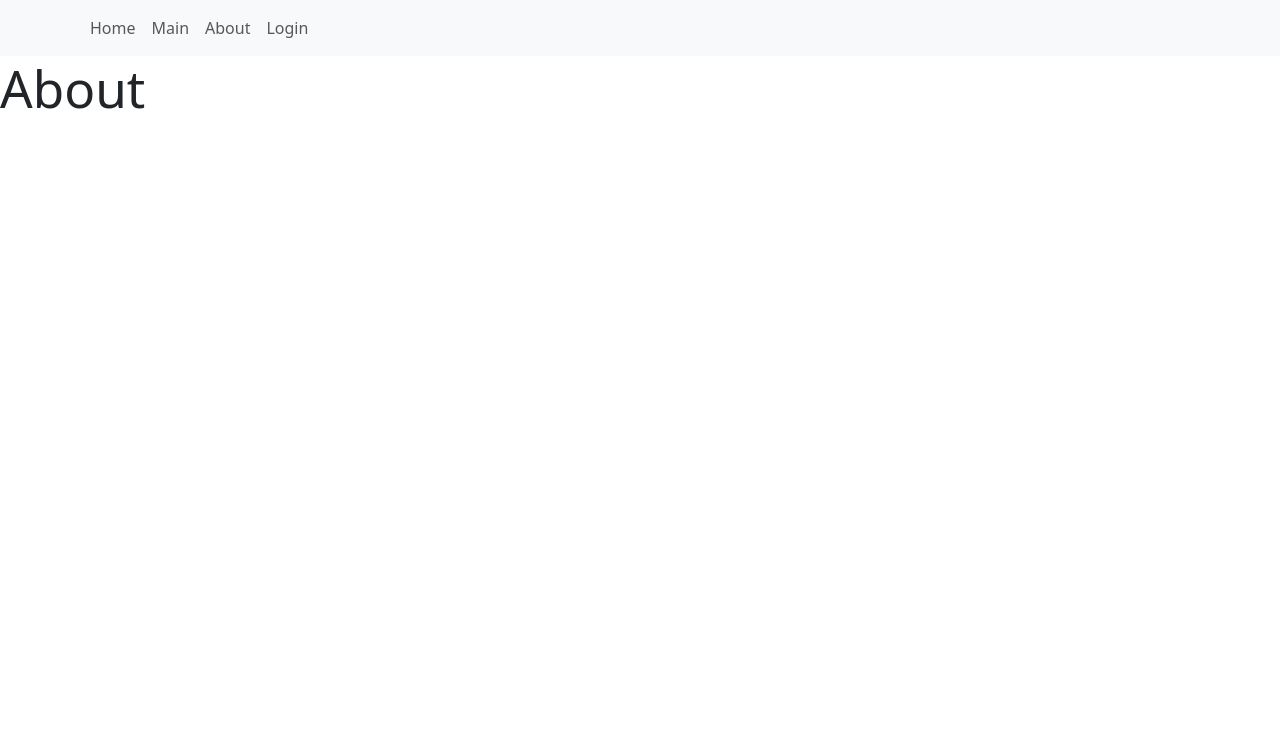
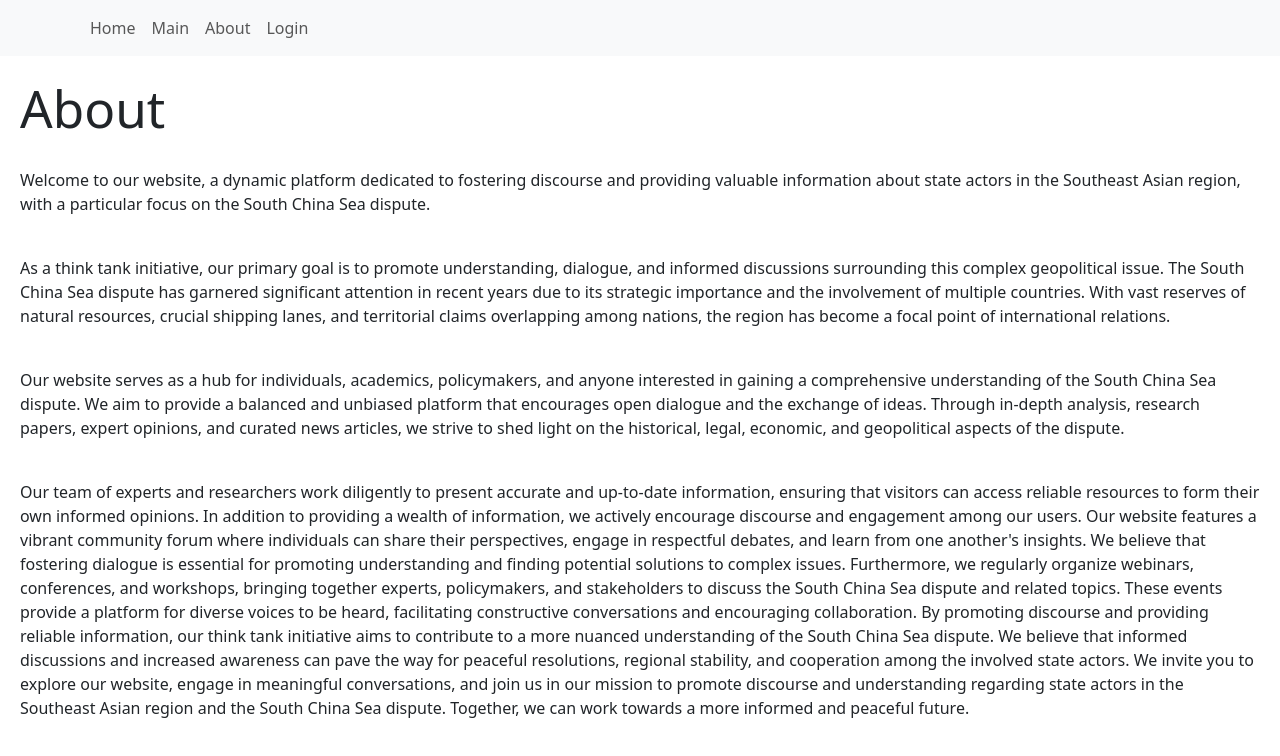
Before and after one commit to kuhn-moni/Project-3.0-React-Typescript-factbook, a React (Vite) app in the folder react_TS_factbook/: page /about in a window 1280 px wide. Shown: the top 756 px of the page. Built offline with nearby package versions, Linux system fonts and the light colour scheme; no server answers.

Commit message:
chat styling

```diff
--- a/react_TS_factbook/src/views/About.tsx
+++ b/react_TS_factbook/src/views/About.tsx
@@ -1,7 +1,61 @@
 function About() {
   return (
-    <div>
+    <div style={{ padding: "20px" }}>
       <h1>About</h1>
+      <br />
+      <p>
+        Welcome to our website, a dynamic platform dedicated to fostering
+        discourse and providing valuable information about state actors in the
+        Southeast Asian region, with a particular focus on the South China Sea
+        dispute.
+      </p>
+      <br />
+      <p>
+        As a think tank initiative, our primary goal is to promote
+        understanding, dialogue, and informed discussions surrounding this
+        complex geopolitical issue. The South China Sea dispute has garnered
+        significant attention in recent years due to its strategic importance
+        and the involvement of multiple countries. With vast reserves of natural
+        resources, crucial shipping lanes, and territorial claims overlapping
+        among nations, the region has become a focal point of international
+        relations.
+      </p>
+      <br />
+      <p>
+        Our website serves as a hub for individuals, academics, policymakers,
+        and anyone interested in gaining a comprehensive understanding of the
+        South China Sea dispute. We aim to provide a balanced and unbiased
+        platform that encourages open dialogue and the exchange of ideas.
+        Through in-depth analysis, research papers, expert opinions, and curated
+        news articles, we strive to shed light on the historical, legal,
+        economic, and geopolitical aspects of the dispute.
+      </p>{" "}
+      <br />
+      <p>
+        Our team of experts and researchers work diligently to present accurate
+        and up-to-date information, ensuring that visitors can access reliable
+        resources to form their own informed opinions. In addition to providing
+        a wealth of information, we actively encourage discourse and engagement
+        among our users. Our website features a vibrant community forum where
+        individuals can share their perspectives, engage in respectful debates,
+        and learn from one another's insights. We believe that fostering
+        dialogue is essential for promoting understanding and finding potential
+        solutions to complex issues. Furthermore, we regularly organize
+        webinars, conferences, and workshops, bringing together experts,
+        policymakers, and stakeholders to discuss the South China Sea dispute
+        and related topics. These events provide a platform for diverse voices
+        to be heard, facilitating constructive conversations and encouraging
+        collaboration. By promoting discourse and providing reliable
+        information, our think tank initiative aims to contribute to a more
+        nuanced understanding of the South China Sea dispute. We believe that
+        informed discussions and increased awareness can pave the way for
+        peaceful resolutions, regional stability, and cooperation among the
+        involved state actors. We invite you to explore our website, engage in
+        meaningful conversations, and join us in our mission to promote
+        discourse and understanding regarding state actors in the Southeast
+        Asian region and the South China Sea dispute. Together, we can work
+        towards a more informed and peaceful future.
+      </p>
     </div>
   );
 }
--- a/react_TS_factbook/src/views/Chat.tsx
+++ b/react_TS_factbook/src/views/Chat.tsx
@@ -16,6 +16,11 @@ function Chat() {
     flexDirection: "column",
     alignItems: "center",
     gap: "1em",
+    justifyContent: "center",
+    width: "100vw",
+    height: "100vh",
+    background: "lightgray",
+    padding: " 10px",
   };
   const { user } = useContext(AuthContext);
   const [inputValue, setInputValue] = useState("");
@@ -72,30 +77,75 @@ function Chat() {
           display: "flex",
           flexDirection: "column",
           gap: "1em",
-          overflow: "auto",
+          overflow: "scroll",
+          justifyContent: "space-between",
+          alignItems: "center",
+          border: "1px solid slategray",
+          padding: "25px ",
+          borderRadius: "25px",
+          backgroundColor: "white",
+          width: "50vw",
+          maxWidth: "600px",
+          height: "100%",
         }}
       >
         {existingMessages.map((msg) => {
           return (
             <div
+              className="mb-3"
               key={msg.id}
-              style={{ padding: "0 10em ", border: "solid 2px gray" }}
+              style={{
+                padding: "0 10em ",
+                border: "solid 2px gray",
+                borderRadius: "25px",
+                width: "40vw",
+                maxWidth: " 500px",
+              }}
+            >
+              <div
+                style={{
+                  display: "flex",
+                  gap: "10px",
+                  justifyContent: "center",
+                  alignItems: "center",
+                  width: "100%",
+                }}
               >
                 <h5>{msg.author}</h5>
                 <i>{msg.date}</i>
-              <p>{msg.text}</p>
+              </div>
+              <p style={{ wordWrap: "break-word", width: "100%" }}>
+                {msg.text}
+              </p>
             </div>
           );
         })}
-      </div>
-      <form onSubmit={(e) => void handleSubmit(e)} style={containerStyle}>
+        <div>
+          <form
+            onSubmit={(e) => void handleSubmit(e)}
+            style={{
+              display: "flex",
+              flexDirection: "column",
+              alignItems: "center",
+              gap: "1em",
+            }}
+          >
             <textarea
               placeholder="write a message!"
               value={inputValue}
               onChange={(e) => setInputValue(e.target.value)}
+              style={{
+                borderRadius: "15px",
+                padding: "10px",
+                width: "30vw",
+                backgroundColor: "white",
+                color: "black",
+              }}
             />
             <button type="submit">Submit</button>
           </form>
+        </div>
+      </div>
     </div>
   );
 }
--- a/react_TS_factbook/src/views/Main.tsx
+++ b/react_TS_factbook/src/views/Main.tsx
@@ -79,7 +79,11 @@ const Main = () => {
       <div className="container-fluid">
         <div className="row justify-content-center">
           <h1>Countries</h1>
-          <input type="text" onChange={handleInputChange} />
+          <input
+            type="text"
+            onChange={handleInputChange}
+            placeholder="Search here"
+          />
           <Container>
             <Row xs={1} sm={2} md={2} lg={4}>
               <CardsGrid countriesInfo={filteredCountries} />
--- a/react_TS_factbook/src/views/ProtectedLayout.tsx
+++ b/react_TS_factbook/src/views/ProtectedLayout.tsx
@@ -13,7 +13,9 @@ function ProtectedLayout({ children }: Props) {
       {user ? (
         children
       ) : (
-        <div>Restricted Content - Please login to view content</div>
+        <div>
+          <h3>Restricted Content - Please login to view content</h3>
+        </div>
       )}
     </>
   );
```
Lines whose indentation alone changed are shown as unchanged.
